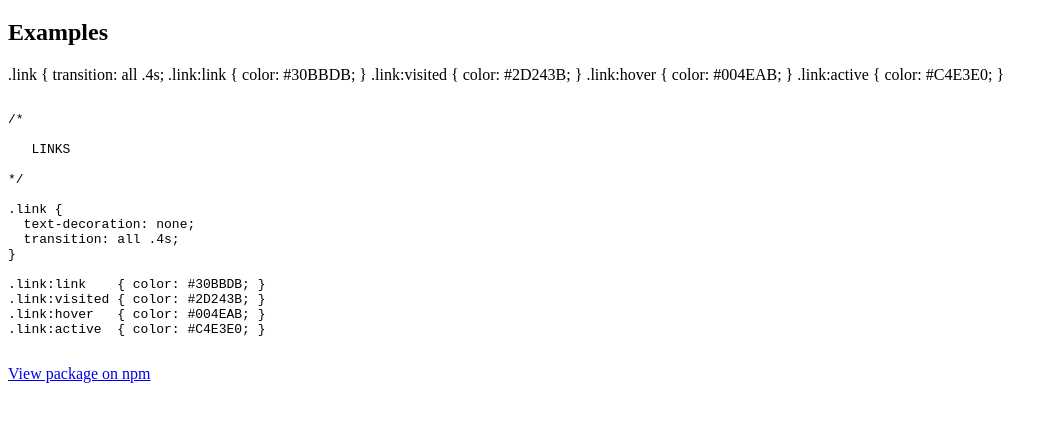
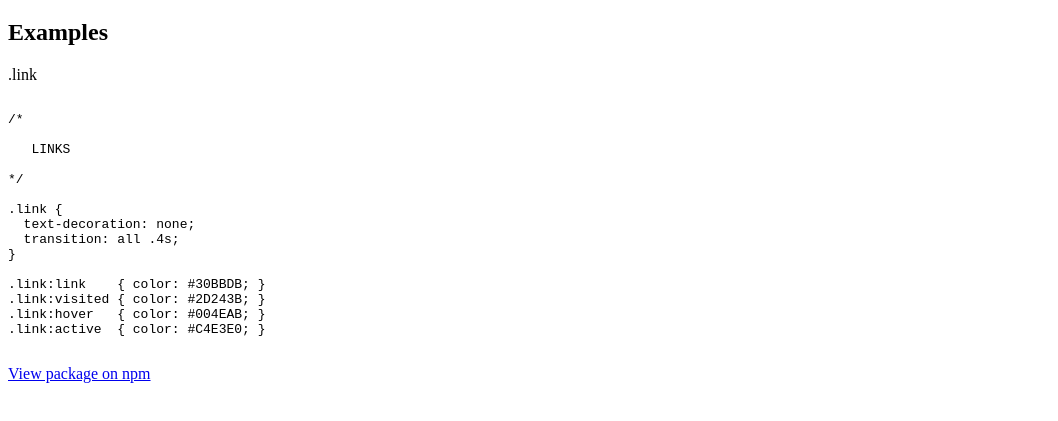
Before and after one commit to tachyons-css/tachyons-links, a website: page index.html in a window 1280 px wide. Shown: the part 61-482 px from the top of the page, without its empty margins (0-1058 px from the left). Drawn offline with Linux system fonts and the light colour scheme.

Commit message:
Breaking out lines of classes and attaching them to elements

```diff
--- a/index.html
+++ b/index.html
@@ -14,12 +14,7 @@
     <h1>tachyons links</h1>
     <h2>Examples</h2>
 
-.link {
-  transition: all .4s;
-.link:link    { color: #30BBDB; }
-.link:visited { color: #2D243B; }
-.link:hover   { color: #004EAB; }
-.link:active  { color: #C4E3E0; }
+    <div class="link">.link </div>
     <pre>
 <code>
 /*
```
